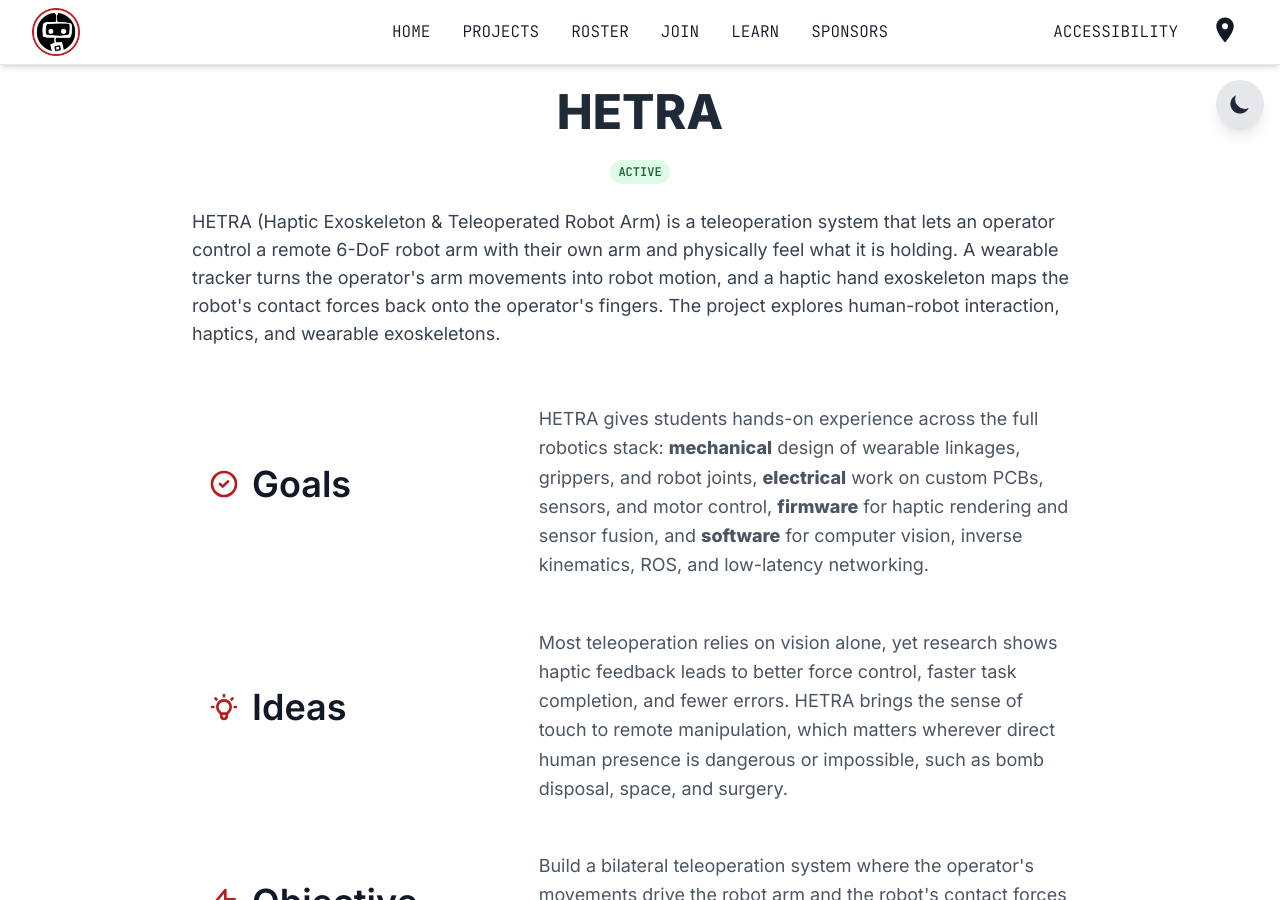
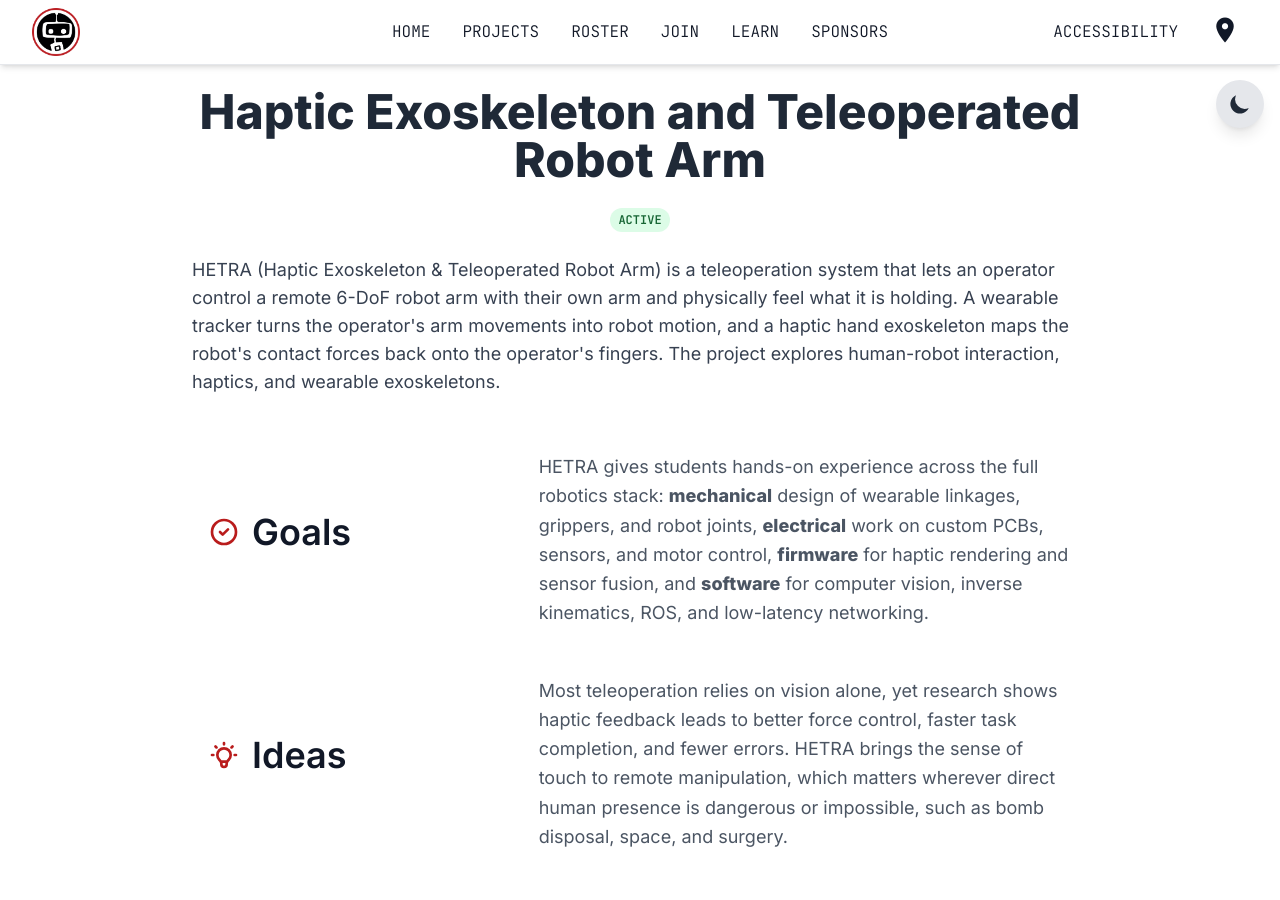
Before and after one commit to UBC-OpenRobotics/website, a Jekyll site: the page built from _projects/hetra/hetra.md, in a window 1280 px wide and 900 px high. Built offline with Jekyll 4.4.1, drawn with Linux system fonts in a browser that asks for light colours; nearby versions of some CDN libraries; some web fonts are replaced; some of the changed lines change nothing that is shown.

Commit message:
Add dark mode diagram and set HETRA thumbnail (#50)

```diff
--- a/_projects/hetra/hetra.md
+++ b/_projects/hetra/hetra.md
@@ -1,9 +1,8 @@
 ---
 layout: project-main
-title: HETRA
+title: "Haptic Exoskeleton and Teleoperated Robot Arm"
 permalink: /projects/hetra/
-# TODO: Nate will say which photo to use for the thumbnail
-thumbnail: /assets/images/placeholders/default.svg
+thumbnail: /assets/images/hetra/hetra-architecture.png
 brief: A teleoperated robot arm that mirrors the operator's movements and lets them feel what it grips.
 description: "HETRA (Haptic Exoskeleton & Teleoperated Robot Arm) is a teleoperation system that lets an operator control a remote 6-DoF robot arm with their own arm and physically feel what it is holding. A wearable tracker turns the operator's arm movements into robot motion, and a haptic hand exoskeleton maps the robot's contact forces back onto the operator's fingers. The project explores human-robot interaction, haptics, and wearable exoskeletons."
 goals: "HETRA gives students hands-on experience across the full robotics stack: <b>mechanical</b> design of wearable linkages, grippers, and robot joints, <b>electrical</b> work on custom PCBs, sensors, and motor control, <b>firmware</b> for haptic rendering and sensor fusion, and <b>software</b> for computer vision, inverse kinematics, ROS, and low-latency networking."
@@ -20,7 +19,10 @@
   <h2 class="text-4xl font-semibold text-gray-900 dark:text-gray-100 mb-6 text-center">System Architecture</h2>
   <img src="{{ '/assets/images/hetra/hetra-architecture.png' | relative_url }}"
        alt="HETRA system-level architecture diagram"
-       class="w-full rounded-lg shadow-lg border border-gray-200 dark:border-gray-700 bg-white">
+       class="w-full rounded-lg shadow-lg border border-gray-200 dark:hidden">
+  <img src="{{ '/assets/images/hetra/hetra-architecture-dark.png' | relative_url }}"
+       alt="HETRA system-level architecture diagram"
+       class="w-full rounded-lg shadow-lg border border-gray-700 hidden dark:block">
 </div>
 
 <div class="max-w-4xl mx-auto mt-16 mb-8">
```
Also changed, not shown: assets/images/hetra/hetra-architecture-dark.png (added).
